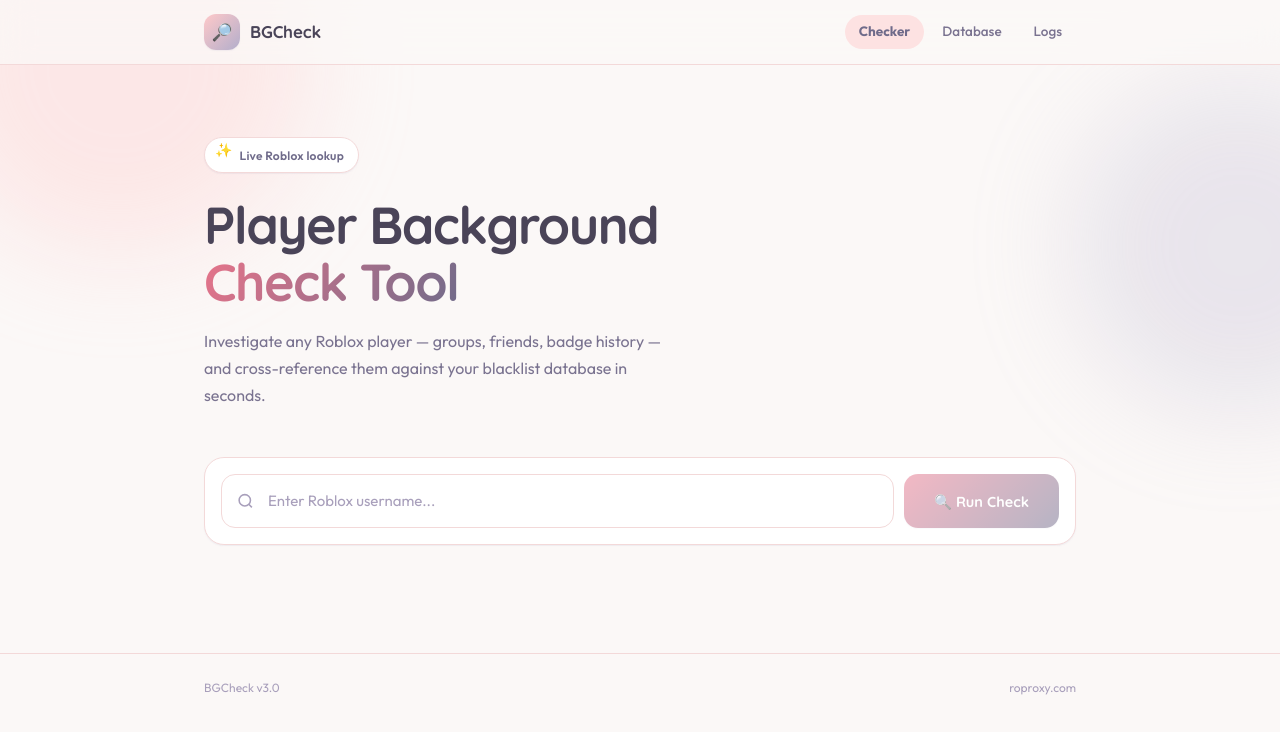
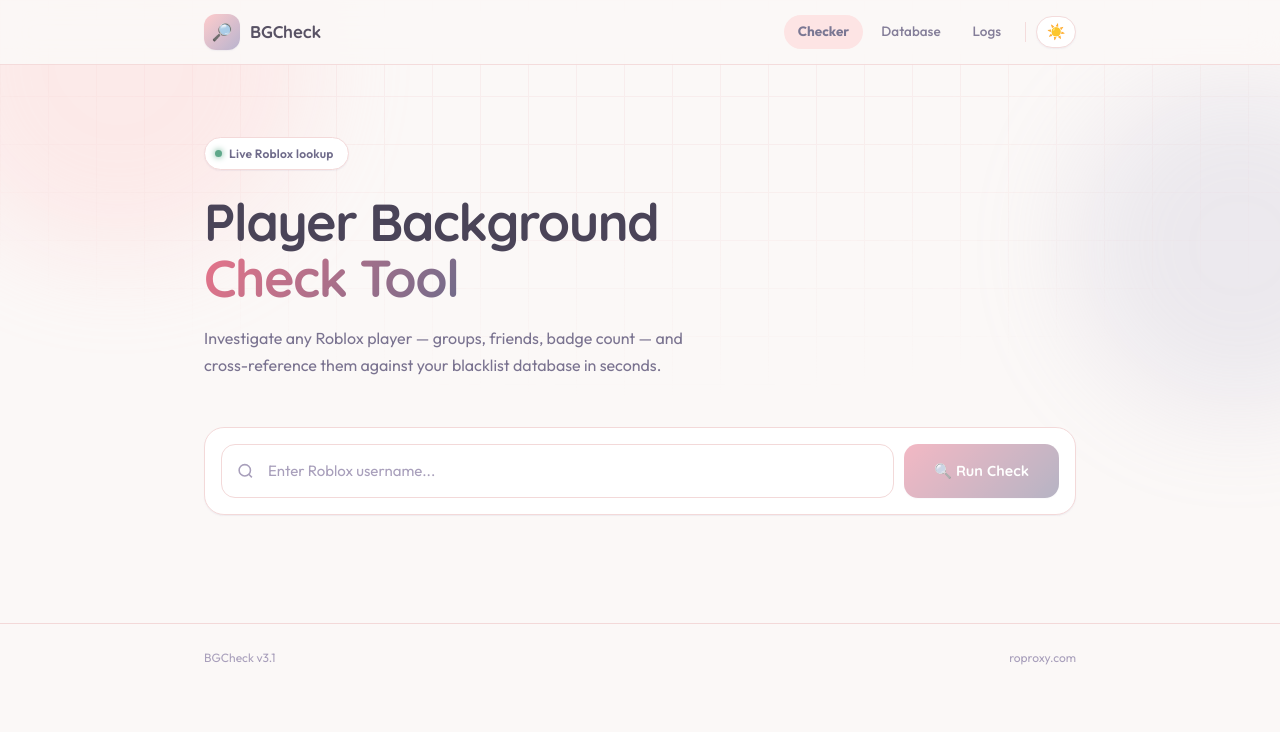
Before and after one commit to mizuarisu/arisu-backgrounds, a Next.js app: page / in a window 1280 px wide. Shown: the top 732 px of the page. Built offline with nearby package versions, Linux system fonts and the light colour scheme.

Commit message:
Add files via upload

```diff
--- a/app/api/lookup/route.ts
+++ b/app/api/lookup/route.ts
@@ -39,7 +39,7 @@
     const profileData = profile.status === 'fulfilled' ? profile.value : null
     const friendsData = friends.status === 'fulfilled' ? friends.value : []
     const groupsData = groups.status === 'fulfilled' ? groups.value : []
-    const badgeResult = badges.status === 'fulfilled' ? badges.value : { count: 0, debug: badges.status === 'rejected' ? String(badges.reason) : undefined }
+    const badgeResult = badges.status === 'fulfilled' ? badges.value : { count: 0, debug: badges.status === 'rejected' ? String(badges.reason) : undefined, likelyPrivacyRestricted: false }
     const avatarData = avatarAssets.status === 'fulfilled' ? avatarAssets.value : []
     const collectiblesData = collectibles.status === 'fulfilled' ? collectibles.value : []
     const profileAvatarUrl = profileAvatar.status === 'fulfilled' ? profileAvatar.value : null
@@ -57,7 +57,9 @@
       accessoryTypeIds.includes(a.assetType?.id)
     ).length
 
-    if (badgeResult.debug) {
+    if (badgeResult.likelyPrivacyRestricted) {
+      logEvent('warn', 'badge_fetch', `Badge count for ${user.name} is likely 0 due to Roblox privacy restriction (unauthenticated access), not a real zero`, { userId: uid })
+    } else if (badgeResult.debug) {
       logEvent('warn', 'badge_fetch', `Badge fetch issue for ${user.name}: ${badgeResult.debug}`, { userId: uid, debug: badgeResult.debug })
     } else {
       logEvent('info', 'badge_fetch', `Fetched badge count ${badgeResult.count} for ${user.name}`, { userId: uid, count: badgeResult.count })
@@ -80,6 +82,7 @@
       })),
       groups: groupsData,
       badgeCount: badgeResult.count,
+      badgeRestricted: badgeResult.likelyPrivacyRestricted || false,
       accessories: accessoryCount,
       collectibles: collectiblesData.length,
     })
--- a/app/globals.css
+++ b/app/globals.css
@@ -4,7 +4,7 @@
 @tailwind utilities;
 
 :root {
-  /* Pastel palette from reference */
+  /* Pastel palette (light theme, default) */
   --pink: #ffc9c9;
   --pink-soft: #ffd9d9;
   --blush: #fde2e2;
@@ -48,9 +48,61 @@
   --shadow-md: 0 4px 16px rgba(140,135,166,0.10), 0 1px 3px rgba(140,135,166,0.06);
   --shadow-lg: 0 12px 32px rgba(140,135,166,0.14), 0 2px 6px rgba(140,135,166,0.08);
   --shadow-glow: 0 0 0 4px rgba(255,201,201,0.35);
+
+  color-scheme: light;
+  transition: background-color 0.3s ease;
 }
 
-* { box-sizing: border-box; margin: 0; padding: 0; }
+/* Night mode — black & red */
+[data-theme="dark"] {
+  --pink: #ff3b4e;
+  --pink-soft: #ff5c6c;
+  --blush: #2a1014;
+  --cream: #161616;
+  --lavender: #ff3b4e;
+  --lavender-deep: #c81e30;
+  --lavender-light: #ff7080;
+
+  --bg: #0a0a0b;
+  --bg-2: #131314;
+  --bg-3: #1a1a1c;
+  --bg-4: #221b1d;
+  --border: #2a2426;
+  --border-2: #3d3033;
+
+  --fg: #f2eeee;
+  --fg-2: #b8acae;
+  --fg-3: #786e70;
+
+  --accent: #ff3b4e;
+  --accent-2: #ff5c6c;
+  --accent-glow: rgba(255,59,78,0.18);
+
+  --red: #ff3b4e;
+  --red-bg: #2a1014;
+  --red-border: #5c2128;
+
+  --amber: #e8a33e;
+  --amber-bg: #2a2014;
+  --amber-border: #5c4a28;
+
+  --green: #3ecb8a;
+  --green-bg: #102a1c;
+  --green-border: #1f5c3c;
+
+  --blue: #5c8fff;
+  --blue-bg: #10182a;
+  --blue-border: #28395c;
+
+  --shadow-sm: 0 1px 2px rgba(0,0,0,0.4), 0 1px 1px rgba(0,0,0,0.3);
+  --shadow-md: 0 4px 20px rgba(255,59,78,0.08), 0 2px 8px rgba(0,0,0,0.5);
+  --shadow-lg: 0 16px 40px rgba(255,59,78,0.12), 0 4px 12px rgba(0,0,0,0.6);
+  --shadow-glow: 0 0 0 4px rgba(255,59,78,0.25);
+
+  color-scheme: dark;
+}
+
+* { box-sizing: border-box; margin: 0; padding: 0; transition: background-color 0.25s ease, border-color 0.25s ease, color 0.25s ease; }
 
 html, body {
   background: var(--bg);
@@ -59,6 +111,7 @@
   -webkit-font-smoothing: antialiased;
   font-size: 15px;
   line-height: 1.6;
+  transition: background-color 0.35s ease, color 0.35s ease;
 }
 
 ::-webkit-scrollbar { width: 6px; height: 6px; }
@@ -170,3 +223,27 @@
   background-image: radial-gradient(circle, var(--border-2) 1px, transparent 1px);
   background-size: 6px 1px;
 }
+
+/* Subtle grid backdrop for a more "professional tool" feel */
+.grid-backdrop {
+  position: fixed;
+  inset: 0;
+  z-index: 0;
+  pointer-events: none;
+  background-image:
+    linear-gradient(var(--border) 1px, transparent 1px),
+    linear-gradient(90deg, var(--border) 1px, transparent 1px);
+  background-size: 48px 48px;
+  opacity: 0.35;
+  mask-image: radial-gradient(ellipse 70% 50% at 50% 0%, black 40%, transparent 100%);
+}
+
+/* Red glow for dark mode accents — no-op visually in light mode since shadow is tiny */
+.glow-accent {
+  box-shadow: 0 0 24px var(--accent-glow);
+}
+
+[data-theme="dark"] .blob {
+  filter: blur(70px);
+  mix-blend-mode: screen;
+}
--- a/app/layout.tsx
+++ b/app/layout.tsx
@@ -6,9 +6,21 @@
   description: 'Professional Roblox player background verification',
 }
 
+const themeScript = `
+(function() {
+  try {
+    var saved = localStorage.getItem('bgcheck-theme');
+    document.documentElement.setAttribute('data-theme', saved || 'light');
+  } catch (e) {}
+})();
+`
+
 export default function RootLayout({ children }: { children: React.ReactNode }) {
   return (
     <html lang="en" suppressHydrationWarning>
+      <head>
+        <script dangerouslySetInnerHTML={{ __html: themeScript }} />
+      </head>
       <body>{children}</body>
     </html>
   )
--- a/app/page.tsx
+++ b/app/page.tsx
@@ -1,5 +1,6 @@
 import { Suspense } from 'react'
 import Link from 'next/link'
+import ThemeToggle from '@/components/ThemeToggle'
 import CheckerForm from '@/components/CheckerForm'
 
 const navLinkStyle = (active: boolean): React.CSSProperties => ({
@@ -10,17 +11,17 @@
   padding: '6px 14px',
   borderRadius: 99,
   background: active ? 'var(--blush)' : 'transparent',
-  transition: 'all 0.2s',
 })
 
 export default function Home() {
   return (
     <div style={{ minHeight: '100vh', background: 'var(--bg)', position: 'relative', overflow: 'hidden' }}>
-      <div className="blob" style={{ width: 380, height: 380, background: 'var(--pink)', opacity: 0.35, top: -120, left: -80 }} />
-      <div className="blob" style={{ width: 320, height: 320, background: 'var(--lavender-light)', opacity: 0.25, top: 100, right: -100, animationDelay: '2s' }} />
+      <div className="grid-backdrop" />
+      <div className="blob" style={{ width: 380, height: 380, background: 'var(--pink)', opacity: 0.3, top: -120, left: -80 }} />
+      <div className="blob" style={{ width: 320, height: 320, background: 'var(--lavender-light)', opacity: 0.2, top: 100, right: -100, animationDelay: '2s' }} />
 
       {/* Nav */}
-      <nav style={{ borderBottom: '1px solid var(--border)', backdropFilter: 'blur(16px)', background: 'rgba(251,248,247,0.75)', position: 'sticky', top: 0, zIndex: 50 }}>
+      <nav style={{ borderBottom: '1px solid var(--border)', backdropFilter: 'blur(16px)', background: 'var(--bg)', opacity: 0.92, position: 'sticky', top: 0, zIndex: 50 }}>
         <div style={{ maxWidth: 920, margin: '0 auto', padding: '0 24px', height: 64, display: 'flex', alignItems: 'center', justifyContent: 'space-between' }}>
           <Link href="/" style={{ display: 'flex', alignItems: 'center', gap: 10, textDecoration: 'none' }}>
             <div style={{ width: 36, height: 36, borderRadius: 12, background: 'linear-gradient(135deg, var(--pink), var(--lavender-light))', display: 'flex', alignItems: 'center', justifyContent: 'center', fontSize: 17, boxShadow: 'var(--shadow-sm)' }}>
@@ -32,6 +33,8 @@
             <Link href="/" style={navLinkStyle(true)}>Checker</Link>
             <Link href="/database" style={navLinkStyle(false)}>Database</Link>
             <Link href="/logs" style={navLinkStyle(false)}>Logs</Link>
+            <div style={{ width: 1, height: 20, background: 'var(--border)', margin: '0 6px' }} />
+            <ThemeToggle />
           </div>
         </div>
       </nav>
@@ -40,15 +43,15 @@
       <div style={{ position: 'relative', zIndex: 1 }}>
         <div style={{ maxWidth: 920, margin: '0 auto', padding: '72px 24px 40px' }}>
           <div className="animate-in" style={{ display: 'inline-flex', alignItems: 'center', gap: 7, background: 'var(--bg-2)', border: '1px solid var(--border)', borderRadius: 99, padding: '6px 14px 6px 10px', marginBottom: 24, boxShadow: 'var(--shadow-sm)' }}>
-            <span style={{ fontSize: 14 }} className="float-anim">✨</span>
+            <span style={{ width: 7, height: 7, borderRadius: '50%', background: 'var(--green)', boxShadow: '0 0 6px var(--green)' }} />
             <span style={{ fontSize: 12, fontWeight: 600, color: 'var(--accent-2)', letterSpacing: '0.02em' }}>Live Roblox lookup</span>
           </div>
           <h1 className="animate-in" style={{ animationDelay: '0.05s', fontSize: 52, fontWeight: 700, letterSpacing: '-0.03em', lineHeight: 1.08, color: 'var(--fg)', marginBottom: 18, fontFamily: 'Quicksand, sans-serif' }}>
             Player Background<br />
-            <span style={{ background: 'linear-gradient(120deg, var(--red), var(--lavender-deep))', WebkitBackgroundClip: 'text', WebkitTextFillColor: 'transparent' }}>Check Tool</span>
+            <span className="gradient-text">Check Tool</span>
           </h1>
           <p className="animate-in" style={{ animationDelay: '0.1s', fontSize: 16, color: 'var(--fg-2)', maxWidth: 480, lineHeight: 1.7, marginBottom: 8 }}>
-            Investigate any Roblox player — groups, friends, badge history — and cross-reference them against your blacklist database in seconds.
+            Investigate any Roblox player — groups, friends, badge count — and cross-reference them against your blacklist database in seconds.
           </p>
         </div>
       </div>
@@ -63,7 +66,7 @@
       {/* Footer */}
       <footer style={{ borderTop: '1px solid var(--border)', position: 'relative', zIndex: 1 }}>
         <div style={{ maxWidth: 920, margin: '0 auto', padding: '24px 24px', display: 'flex', alignItems: 'center', justifyContent: 'space-between' }}>
-          <span style={{ fontSize: 12, color: 'var(--fg-3)' }}>BGCheck v3.0</span>
+          <span style={{ fontSize: 12, color: 'var(--fg-3)' }}>BGCheck v3.1</span>
           <span style={{ fontSize: 12, color: 'var(--fg-3)' }}>roproxy.com</span>
         </div>
       </footer>
--- a/components/ThemeToggle.tsx
+++ b/components/ThemeToggle.tsx
@@ -2,6 +2,49 @@
 import { useEffect, useState } from 'react'
 
 export default function ThemeToggle() {
-  // Site is always dark; this is a placeholder for future use
-  return null
+  const [theme, setTheme] = useState<'light' | 'dark'>('light')
+  const [mounted, setMounted] = useState(false)
+
+  useEffect(() => {
+    const saved = localStorage.getItem('bgcheck-theme') as 'light' | 'dark' | null
+    const initial = saved || 'light'
+    setTheme(initial)
+    document.documentElement.setAttribute('data-theme', initial)
+    setMounted(true)
+  }, [])
+
+  const toggle = () => {
+    const next = theme === 'light' ? 'dark' : 'light'
+    setTheme(next)
+    document.documentElement.setAttribute('data-theme', next)
+    localStorage.setItem('bgcheck-theme', next)
+  }
+
+  if (!mounted) return <div style={{ width: 40, height: 32 }} />
+
+  return (
+    <button
+      onClick={toggle}
+      aria-label="Toggle night mode"
+      title={theme === 'light' ? 'Switch to night mode' : 'Switch to light mode'}
+      style={{
+        width: 40,
+        height: 32,
+        borderRadius: 99,
+        border: '1px solid var(--border)',
+        background: theme === 'dark' ? 'var(--bg-3)' : 'var(--bg-2)',
+        display: 'flex',
+        alignItems: 'center',
+        justifyContent: 'center',
+        cursor: 'pointer',
+        boxShadow: 'var(--shadow-sm)',
+        fontSize: 15,
+        flexShrink: 0,
+      }}
+    >
+      <span style={{ display: 'inline-block', transition: 'transform 0.3s cubic-bezier(0.34,1.56,0.64,1)', transform: theme === 'dark' ? 'rotate(0deg)' : 'rotate(360deg)' }}>
+        {theme === 'dark' ? '🌙' : '☀️'}
+      </span>
+    </button>
+  )
 }
```
Also changed, not shown: app/database/page.tsx (+7 -4 lines), app/logs/page.tsx (+7 -4 lines), components/CheckerForm.tsx (+18 -5 lines), lib/roblox.ts (+16 -5 lines), 1 other file (tests, documents, lock files or other folders).
